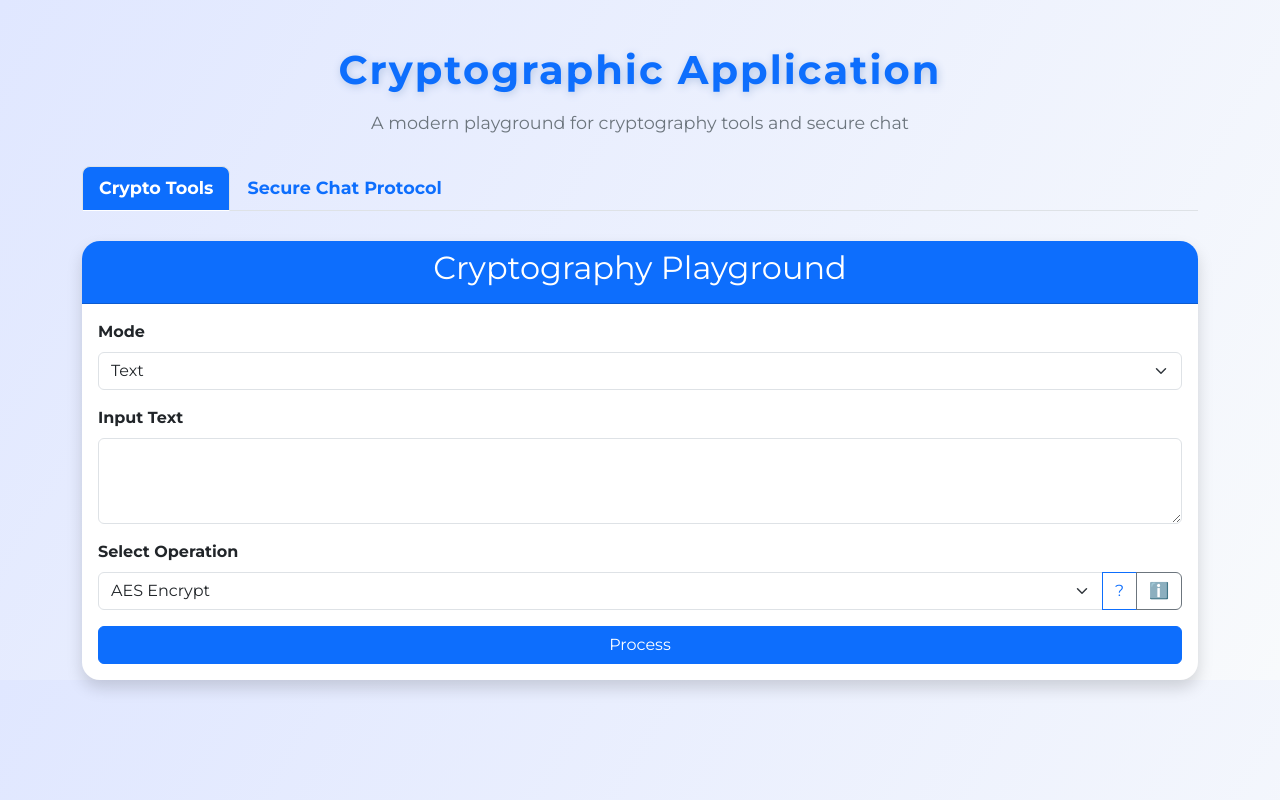
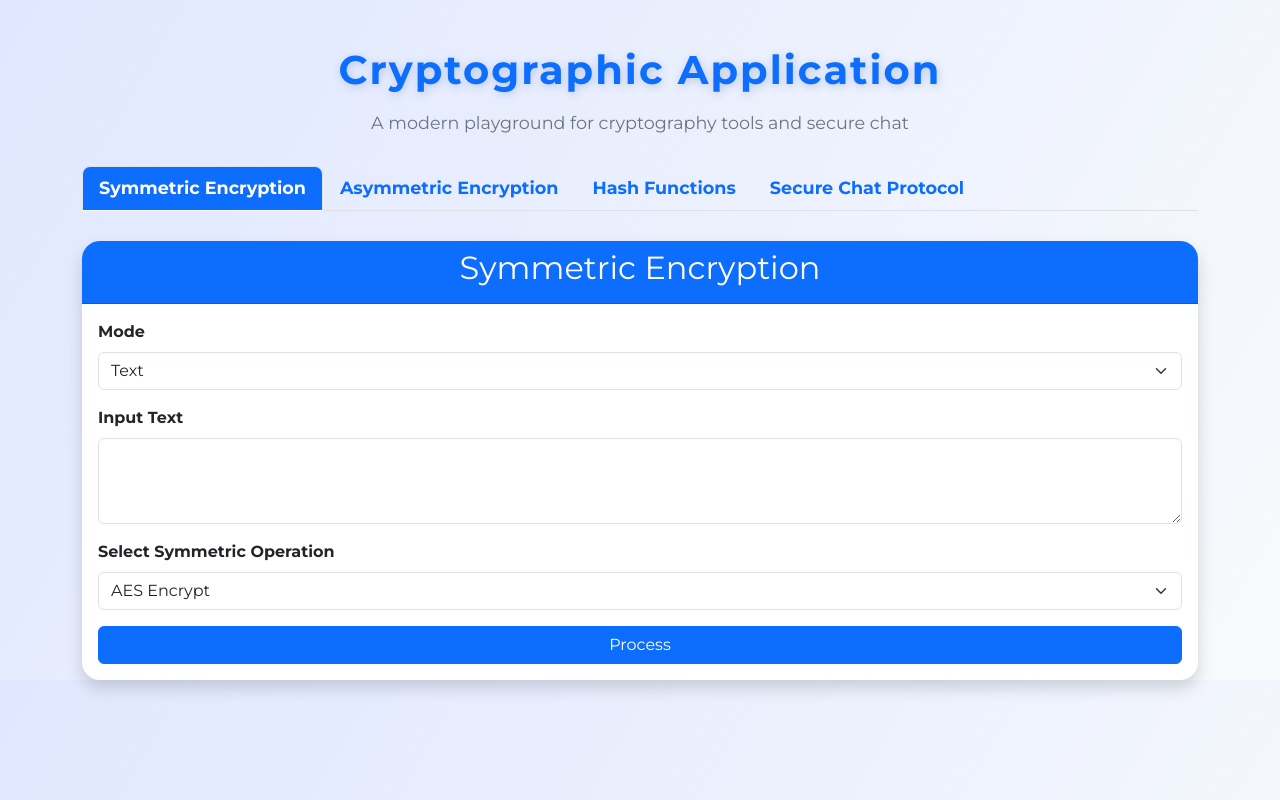
Before and after one commit to AronIbias21/crypto_app, a Flask app: page / in a window 1280 px wide. Run offline with Flask 3, Linux system fonts and the light colour scheme; some libraries are stand-ins or nearby versions.

Commit message:
Refactor home.html: reorganize navigation tabs into Symmetric Encryption, Asymmetric Encryption, and Hash Functions; update forms and labels for clarity and functionality.

```diff
--- a/templates/home.html
+++ b/templates/home.html
@@ -85,23 +85,29 @@
     <div class="subtitle">A modern playground for cryptography tools and secure chat</div>
     <ul class="nav nav-tabs mt-4" id="mainTab" role="tablist">
         <li class="nav-item" role="presentation">
-            <button class="nav-link {% if request.form.get('active_tab', 'crypto') == 'crypto' %}active{% endif %}" id="crypto-tab" data-bs-toggle="tab" data-bs-target="#crypto" type="button" role="tab">Crypto Tools</button>
+            <button class="nav-link {% if request.form.get('active_tab', 'symmetric') == 'symmetric' %}active{% endif %}" id="symmetric-tab" data-bs-toggle="tab" data-bs-target="#symmetric" type="button" role="tab">Symmetric Encryption</button>
+        </li>
+        <li class="nav-item" role="presentation">
+            <button class="nav-link {% if request.form.get('active_tab') == 'asymmetric' %}active{% endif %}" id="asymmetric-tab" data-bs-toggle="tab" data-bs-target="#asymmetric" type="button" role="tab">Asymmetric Encryption</button>
+        </li>
+        <li class="nav-item" role="presentation">
+            <button class="nav-link {% if request.form.get('active_tab') == 'hash' %}active{% endif %}" id="hash-tab" data-bs-toggle="tab" data-bs-target="#hash" type="button" role="tab">Hash Functions</button>
         </li>
         <li class="nav-item" role="presentation">
             <button class="nav-link {% if request.form.get('active_tab') == 'chat' %}active{% endif %}" id="chat-tab" data-bs-toggle="tab" data-bs-target="#chat" type="button" role="tab">Secure Chat Protocol</button>
         </li>
     </ul>
     <div class="tab-content">
-        <!-- Crypto Tools Tab -->
-        <div class="tab-pane fade {% if request.form.get('active_tab', 'crypto') == 'crypto' %}show active{% endif %}" id="crypto" role="tabpanel">
+        <!-- Symmetric Encryption Tab -->
+        <div class="tab-pane fade {% if request.form.get('active_tab', 'symmetric') == 'symmetric' %}show active{% endif %}" id="symmetric" role="tabpanel">
             <div class="card crypto-card shadow">
                 <div class="card-header bg-primary text-white text-center">
-                    <h2>Cryptography Playground</h2>
+                    <h2>Symmetric Encryption</h2>
                 </div>
                 <div class="card-body">
                     <form action="/" method="post" enctype="multipart/form-data">
                         <input type="hidden" name="form_type" value="crypto_tool">
-                        <input type="hidden" name="active_tab" value="crypto">
+                        <input type="hidden" name="active_tab" value="symmetric">
                         <div class="mb-3">
                             <label class="form-label">Mode</label>
                             <select class="form-select" id="input_mode" name="input_mode" onchange="toggleInputMode()">
@@ -118,47 +124,94 @@
                             <input class="form-control" type="file" id="input_file" name="input_file">
                         </div>
                         <div class="mb-3">
-                            <label for="operation" class="form-label">Select Operation</label>
-                            <div class="input-group">
-                                <select class="form-select" id="operation" name="operation" onchange="updateModal(); updateInfoModal();">
-                                    <optgroup label="Symmetric Encryption">
+                            <label for="operation_symmetric" class="form-label">Select Symmetric Operation</label>
+                            <select class="form-select" id="operation_symmetric" name="operation">
                                 <option value="aes_encrypt">AES Encrypt</option>
                                 <option value="aes_decrypt">AES Decrypt</option>
                                 <option value="des_encrypt">DES Encrypt</option>
                                 <option value="des_decrypt">DES Decrypt</option>
                                 <option value="chacha20_encrypt">ChaCha20 Encrypt</option>
                                 <option value="chacha20_decrypt">ChaCha20 Decrypt</option>
-                                    </optgroup>
-                                    <optgroup label="Asymmetric Encryption">
+                            </select>
+                        </div>
+                        <button type="submit" class="btn btn-primary w-100">Process</button>
+                    </form>
+                </div>
+            </div>
+        </div>
+        <!-- Asymmetric Encryption Tab -->
+        <div class="tab-pane fade {% if request.form.get('active_tab') == 'asymmetric' %}show active{% endif %}" id="asymmetric" role="tabpanel">
+            <div class="card crypto-card shadow">
+                <div class="card-header bg-primary text-white text-center">
+                    <h2>Asymmetric Encryption</h2>
+                </div>
+                <div class="card-body">
+                    <form action="/" method="post" enctype="multipart/form-data">
+                        <input type="hidden" name="form_type" value="crypto_tool">
+                        <input type="hidden" name="active_tab" value="asymmetric">
+                        <div class="mb-3">
+                            <label class="form-label">Mode</label>
+                            <select class="form-select" id="input_mode_asym" name="input_mode" onchange="toggleInputMode()">
+                                <option value="text" {% if input_mode != 'file' %}selected{% endif %}>Text</option>
+                                <option value="file" {% if input_mode == 'file' %}selected{% endif %}>File</option>
+                            </select>
+                        </div>
+                        <div class="mb-3" id="textInputDiv_asym">
+                            <label for="input_text_asym" class="form-label">Input Text</label>
+                            <textarea class="form-control" id="input_text_asym" name="input_text" rows="3">{{ crypto_input or '' }}</textarea>
+                        </div>
+                        <div class="mb-3" id="fileInputDiv_asym" style="display:none;">
+                            <label for="input_file_asym" class="form-label">Input File</label>
+                            <input class="form-control" type="file" id="input_file_asym" name="input_file">
+                        </div>
+                        <div class="mb-3">
+                            <label for="operation_asymmetric" class="form-label">Select Asymmetric Operation</label>
+                            <select class="form-select" id="operation_asymmetric" name="operation">
                                 <option value="rsa_encrypt">RSA Encrypt</option>
                                 <option value="rsa_decrypt">RSA Decrypt</option>
-                                    </optgroup>
-                                    <optgroup label="Hash Functions">
+                            </select>
+                        </div>
+                        <button type="submit" class="btn btn-primary w-100">Process</button>
+                    </form>
+                </div>
+            </div>
+        </div>
+        <!-- Hash Functions Tab -->
+        <div class="tab-pane fade {% if request.form.get('active_tab') == 'hash' %}show active{% endif %}" id="hash" role="tabpanel">
+            <div class="card crypto-card shadow">
+                <div class="card-header bg-primary text-white text-center">
+                    <h2>Hash Functions</h2>
+                </div>
+                <div class="card-body">
+                    <form action="/" method="post" enctype="multipart/form-data">
+                        <input type="hidden" name="form_type" value="crypto_tool">
+                        <input type="hidden" name="active_tab" value="hash">
+                        <div class="mb-3">
+                            <label class="form-label">Mode</label>
+                            <select class="form-select" id="input_mode_hash" name="input_mode" onchange="toggleInputMode()">
+                                <option value="text" {% if input_mode != 'file' %}selected{% endif %}>Text</option>
+                                <option value="file" {% if input_mode == 'file' %}selected{% endif %}>File</option>
+                            </select>
+                        </div>
+                        <div class="mb-3" id="textInputDiv_hash">
+                            <label for="input_text_hash" class="form-label">Input Text</label>
+                            <textarea class="form-control" id="input_text_hash" name="input_text" rows="3">{{ crypto_input or '' }}</textarea>
+                        </div>
+                        <div class="mb-3" id="fileInputDiv_hash" style="display:none;">
+                            <label for="input_file_hash" class="form-label">Input File</label>
+                            <input class="form-control" type="file" id="input_file_hash" name="input_file">
+                        </div>
+                        <div class="mb-3">
+                            <label for="operation_hash" class="form-label">Select Hash Function</label>
+                            <select class="form-select" id="operation_hash" name="operation">
                                 <option value="sha256_hash">SHA-256 Hash</option>
                                 <option value="sha3_512_hash">SHA3-512 Hash</option>
                                 <option value="sha1_hash">SHA-1 Hash</option>
                                 <option value="blake2b_hash">BLAKE2b Hash</option>
-                                    </optgroup>
                             </select>
-                                <button type="button" class="btn btn-outline-info" data-bs-toggle="modal" data-bs-target="#instructionModal" onclick="updateModal()">
-                                    ?
-                                </button>
-                                <button type="button" class="btn btn-outline-secondary" data-bs-toggle="modal" data-bs-target="#infoModal" onclick="updateInfoModal()">
-                                    ℹ️
-                                </button>
-                            </div>
                         </div>
                         <button type="submit" class="btn btn-primary w-100">Process</button>
                     </form>
-                    {% if crypto_result %}
-                    <div class="mt-3">
-                        <label class="form-label"><b>Output:</b></label>
-                        <textarea class="form-control" rows="4" readonly>{{ crypto_result }}</textarea>
-                        {% if crypto_file %}
-                        <a href="{{ url_for('download_crypto_file') }}" class="btn btn-success mt-2">Download Result</a>
-                        {% endif %}
-                    </div>
-                    {% endif %}
                 </div>
             </div>
         </div>
```
Lines whose indentation alone changed are shown as unchanged.
